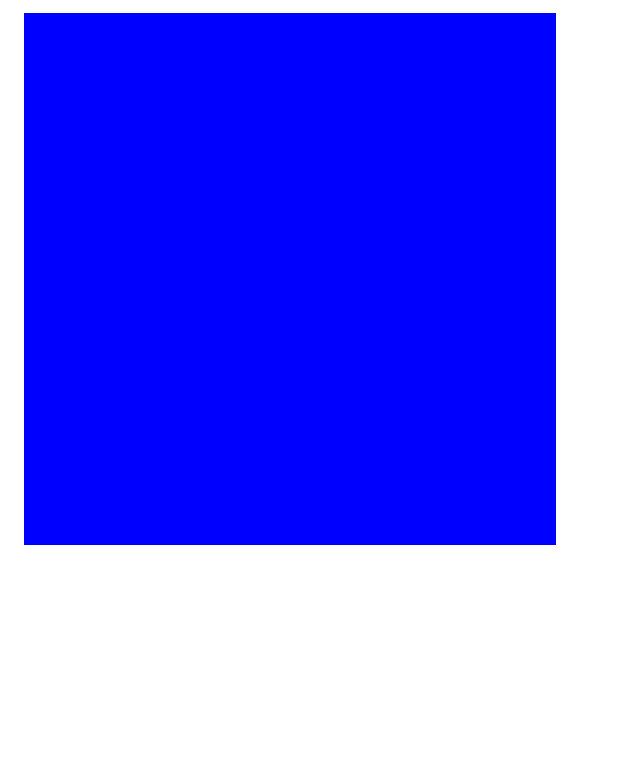
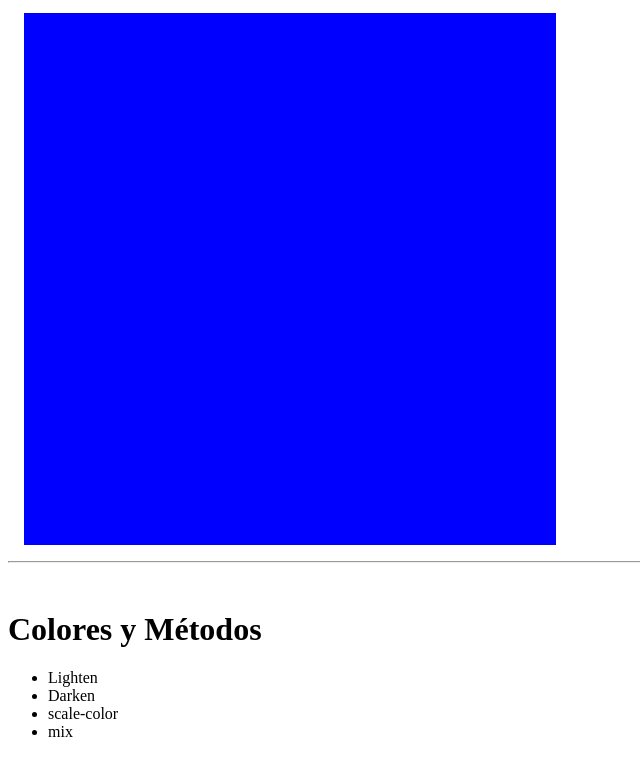
Before and after one commit to EndYou01/SASS-Avanzado, a website: page index.html in a window 1280 px wide. Shown: the part 1216-1973 px from the top of the page, without its empty margins (0-640 px from the left). Before the commit the page ends 1777 px from the top, so only its background shows below. Drawn offline with Linux system fonts and the light colour scheme.

Commit message:
Colores y Métodos

```diff
--- a/index.html
+++ b/index.html
@@ -59,5 +59,18 @@
 
     <div class="im-container"></div>
     <div class="im-container-big"></div>
+
+    <hr>
+    <br>
+
+    <h1>Colores y Métodos</h1>
+
+    <ul>
+        <li>Lighten</li>
+        <li>Darken</li>
+        <li>scale-color</li>
+        <li>mix</li>
+    </ul>
+
 </body>
 </html>
```
Also changed, not shown: assets/scss/components/_buttons.scss (+11 -1 lines).
